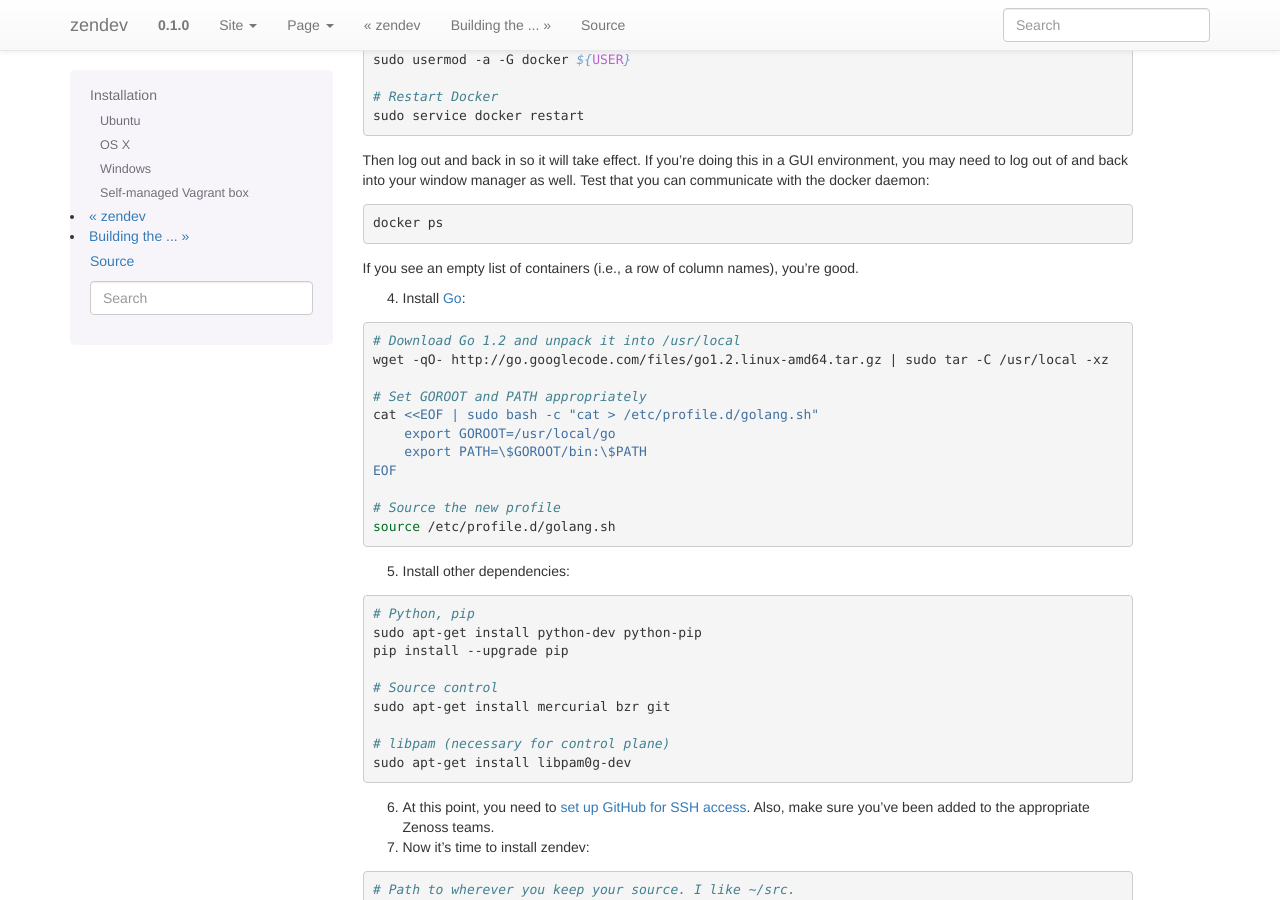
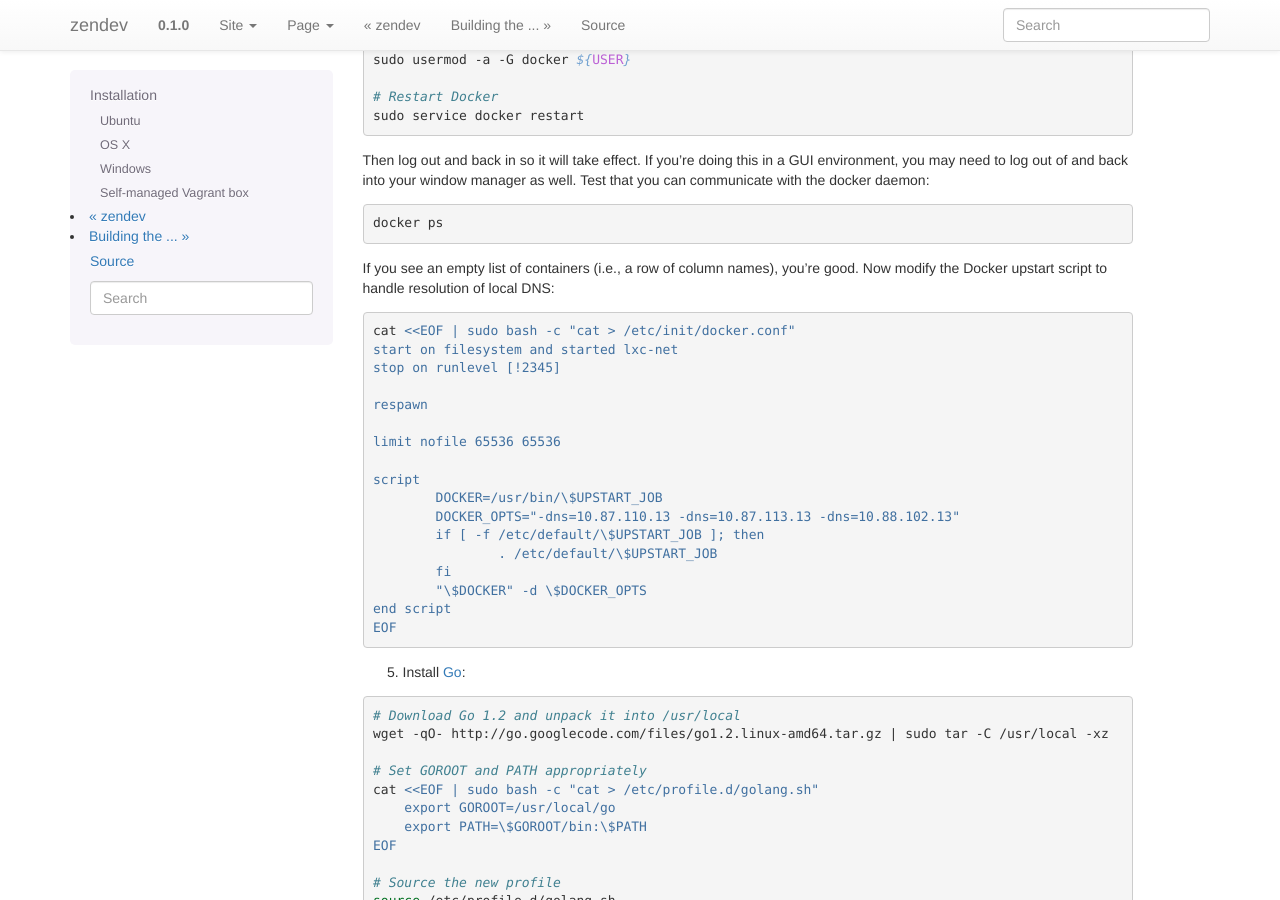
Before and after one commit to zenoss/zendev, a Sphinx documentation site: the page built from docs/installation.rst, in a window 1280 px wide and 900 px high, scrolled down 829 px. Built offline with Sphinx 7.4.7, drawn with Linux system fonts in a browser that asks for light colours.

Commit message:
Getting packer working more betterly

```diff
--- a/docs/installation.rst
+++ b/docs/installation.rst
@@ -60,9 +60,29 @@ Then log out and back in so it will take effect. If you're doing this in a GUI e
     docker ps
 
 If you see an empty list of containers (i.e., a row of column names), you're
-good.
+good. Now modify the Docker upstart script to handle resolution of local DNS:
 
-4. Install Go_:
+.. code-block:: bash
+
+    cat <<EOF | sudo bash -c "cat > /etc/init/docker.conf"
+    start on filesystem and started lxc-net
+    stop on runlevel [!2345]
+
+    respawn
+
+    limit nofile 65536 65536
+
+    script
+            DOCKER=/usr/bin/\$UPSTART_JOB
+            DOCKER_OPTS="-dns=10.87.110.13 -dns=10.87.113.13 -dns=10.88.102.13"
+            if [ -f /etc/default/\$UPSTART_JOB ]; then
+                    . /etc/default/\$UPSTART_JOB
+            fi
+            "\$DOCKER" -d \$DOCKER_OPTS
+    end script
+    EOF
+
+5. Install Go_:
 
 .. code-block:: bash
 
--- a/docs/packer.rst
+++ b/docs/packer.rst
@@ -16,7 +16,7 @@ template is stored in the ``boxes`` directory of your zendev source.
 .. code-block:: bash
 
     # Switch to your zendev checkout (may not be under ~/src)
-    cd ~/src/zendev/boxes
+    cd ~/src/zendev/boxes/ubuntu-13.04-docker
 
     # Build the box
     packer build ubuntu-13.04-docker.json
```
Also changed, not shown: other parts of docs/installation.rst (+1 -1 lines), other parts of docs/packer.rst (+2 -1 lines), 1 other file.
